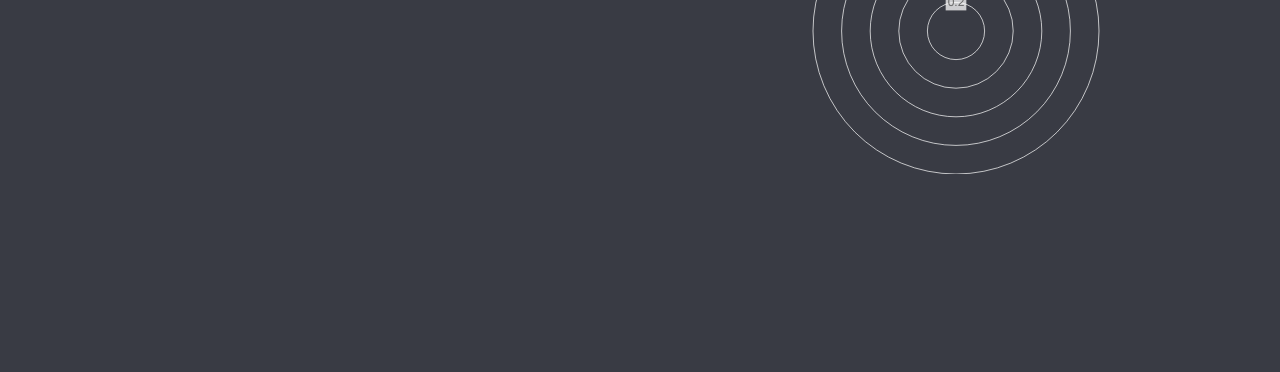
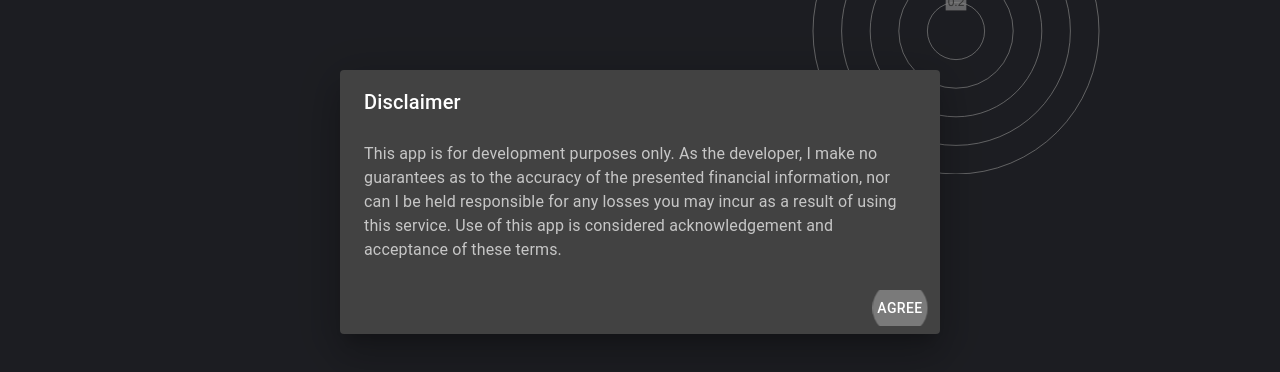
Before and after one commit to YassineBoutahar/PortfolioBuilder, a React (Create React App) app: page / in a window 1280 px wide. Shown: the part 198-570 px from the top of the page. Built offline with nearby package versions, Linux system fonts and the light colour scheme; no server answers.

Commit message:
Added disclaimer

```diff
--- a/src/client/App.tsx
+++ b/src/client/App.tsx
@@ -7,6 +7,7 @@ import { Holding, LocalStorageItem, AppProps } from "../shared/types";
 import randomColor from "randomcolor";
 import moment from "moment";
 import axios from "axios";
+import DisclaimerDialog from "./Components/DisclaimerDialog";
 
 const holdingsKey = "PortfolioBuilderHoldings";
 
@@ -249,6 +250,7 @@ const App = ({ urlShareHash }: AppProps) => {
       flex={1}
       width={1}
     >
+      <DisclaimerDialog />
       <Box width={1} className={classes.portfolioSection}>
         <Box>
           <PortfolioControls
--- /dev/null
+++ b/src/client/Components/DisclaimerDialog.tsx
@@ -0,0 +1,40 @@
+import React, { useState } from "react";
+import {
+  Button,
+  Dialog,
+  DialogActions,
+  DialogContent,
+  DialogContentText,
+  DialogTitle,
+} from "@material-ui/core";
+
+const DisclaimerDialog = () => {
+  const [open, setOpen] = useState<boolean>(true);
+
+  return (
+    <Dialog
+      open={open}
+      onClose={() => setOpen(false)}
+      aria-labelledby="alert-dialog-title"
+      aria-describedby="alert-dialog-description"
+    >
+      <DialogTitle>Disclaimer</DialogTitle>
+      <DialogContent>
+        <DialogContentText>
+          This app is for development purposes only. As the developer, I make no
+          guarantees as to the accuracy of the presented financial information,
+          nor can I be held responsible for any losses you may incur as a result
+          of using this service. Use of this app is considered acknowledgement
+          and acceptance of these terms.
+        </DialogContentText>
+      </DialogContent>
+      <DialogActions>
+        <Button onClick={() => setOpen(false)} autoFocus>
+          Agree
+        </Button>
+      </DialogActions>
+    </Dialog>
+  );
+};
+
+export default DisclaimerDialog;
```
